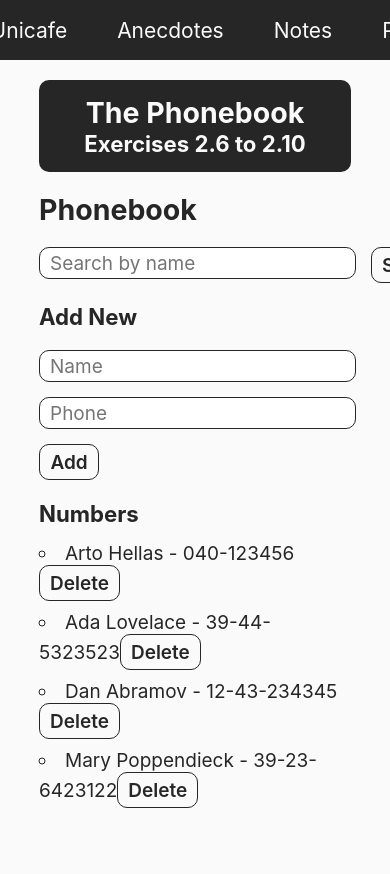
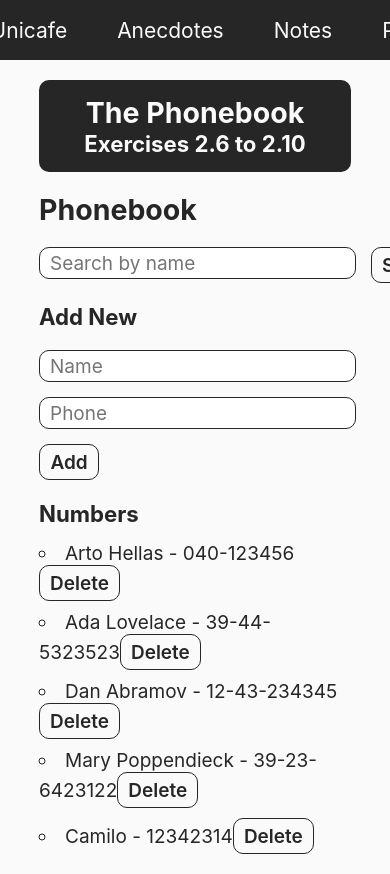
Before and after one commit to juancaricodev/fullstack-bootcamp, a React app: page /phonebook in a window 390 px wide. Shown: the top 874 px of the page. Before the commit the page ends 844 px from the top, so only its background shows below. Built offline with nearby package versions, Linux system fonts and the light colour scheme; data requests are answered from the project's data file.

Commit message:
feat[2.17](Phonebook): update confirm. window by adding person's name

```diff
--- a/db.json
+++ b/db.json
@@ -128,7 +128,7 @@
       "id": 5,
       "name": "Camilo",
       "number": "12342314",
-      "deleted": true
+      "deleted": false
     },
     {
       "id": 6,
--- a/src/containers/Phonebook.jsx
+++ b/src/containers/Phonebook.jsx
@@ -54,8 +54,8 @@ const Phonebook = () => {
     setEmpty(false)
   }
 
-  const deletePerson = (id) => {
-    const person = persons.find(p => p.id === id)
+  const deletePerson = (id, person) => {
+    // const person = persons.find(p => p.id === id)
 
     const deletedPerson = { ...person, deleted: true }
 
@@ -70,8 +70,9 @@ const Phonebook = () => {
   }
 
   const handleDelete = (id) => {
-    window.confirm(`Delete id ${id}?`)
-      && deletePerson(id)
+    const person = persons.find(p => p.id === id)
+    window.confirm(`Delete id ${person.name}?`)
+      && deletePerson(id, person)
   }
 
   const handleNameChange = (e) => {
```
